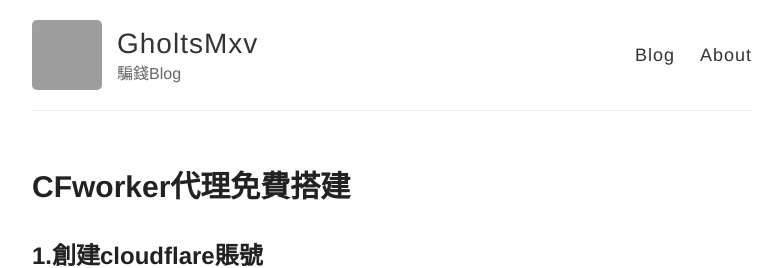
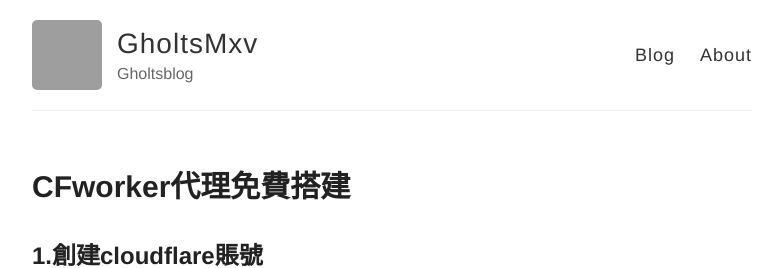
Before and after one commit to GholtsMxv/archiveblogg, a Jekyll site: the page built from _posts/2024-02-12-Proxy for cfworker.md, in a window 1280 px wide. Shown: the top 268 px of the page, without its empty margins (248-1030 px from the left). Built offline with Jekyll 4.4.1, drawn with Linux system fonts in a browser that asks for light colours; comment, search, counter and statistics services are not loaded; grey boxes are pictures that could not be loaded.

Commit message:
Update _config.yml

```diff
--- a/_config.yml
+++ b/_config.yml
@@ -6,7 +6,7 @@
 name: GholtsMxv
 
 # Short bio or description (displayed in the header)
-description: 騙錢Blog
+description: Gholtsblog
 
 # URL of your avatar or profile pic (you could use your GitHub profile pic)
 avatar: https://avatars.githubusercontent.com/u/104642670?s=400&u=171253e35fffa9307c3baab1b44ba34287eecd08&v=4
```
